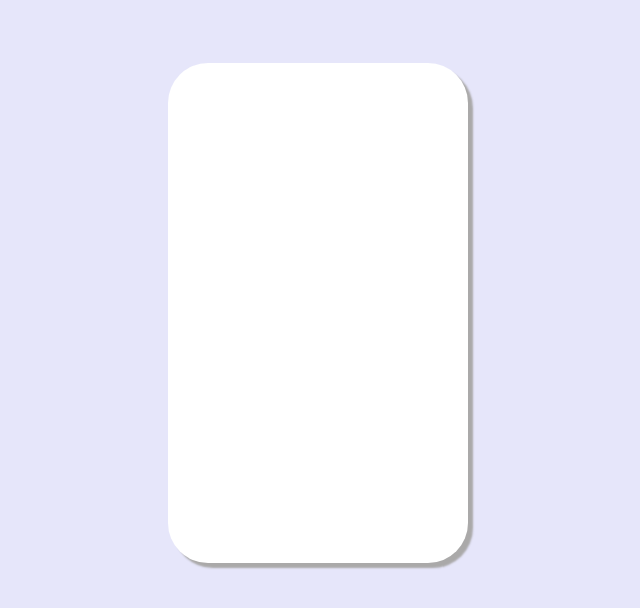
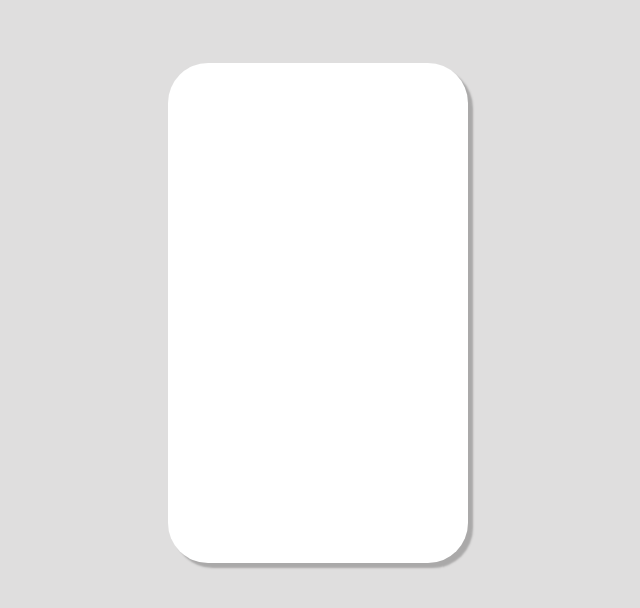
Before and after one commit to joelsebbu/InWeb, a plain HTML site: page assign_006_calculator/index.html in a window 1280 px wide. Shown: the whole page, without its empty margins (320-960 px from the left). Drawn offline with Linux system fonts and the light colour scheme.

Commit message:
color change in bg

```diff
--- a/assign_006_calculator/style.css
+++ b/assign_006_calculator/style.css
@@ -1,5 +1,5 @@
 body{
-    background-color: lavender;
+    background-color:#DFDEDE;
 }
 .calculator-shape{
     margin-top: 5%;
```
